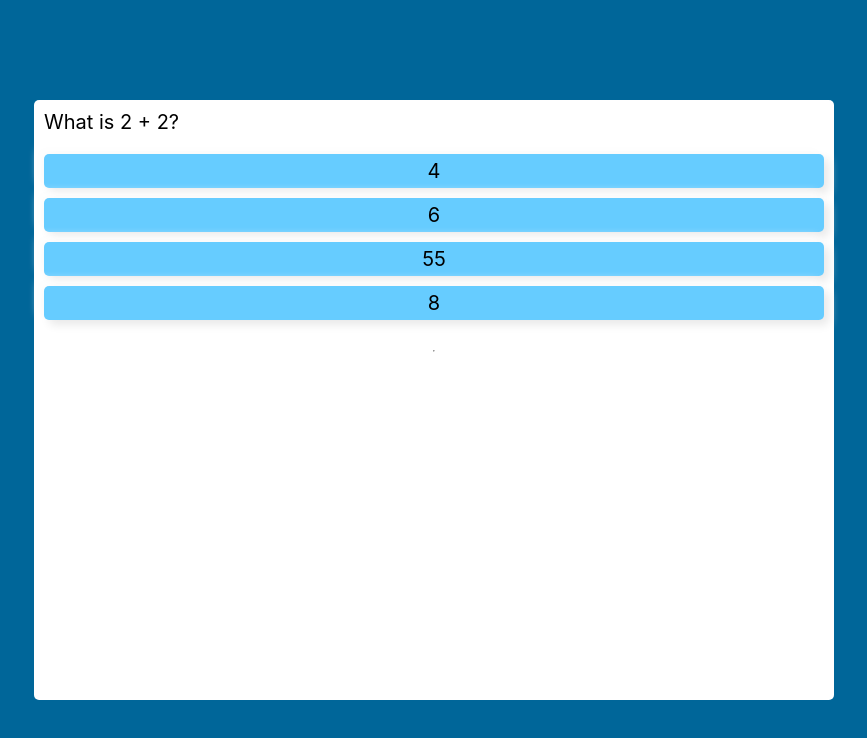
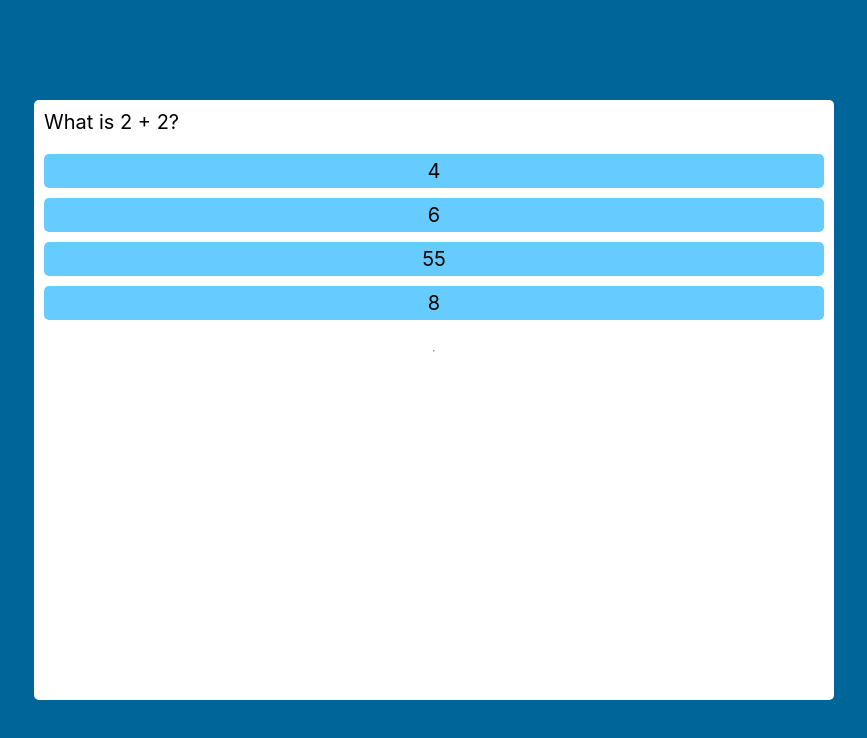
Before and after one commit to nikhilmwarrier/quiz-app-fail, a plain HTML site: page index.html in a window 1280 px wide. Both pictures are taken after a click on the button "Start". Shown: the whole page, without its empty margins (206-1073 px from the left). Drawn offline with Linux system fonts and the light colour scheme.

Commit message:
Add files via upload

```diff
--- a/styles.css
+++ b/styles.css
@@ -46,6 +46,7 @@ body.wrong{
     flex-direction: column;
     flex-wrap: wrap;
     justify-content: center;
+    align-items: stretch;
     gap: 10px;
     margin: 20px 0;
 }
@@ -59,10 +60,6 @@ body.wrong{
     color: black;
     outline: none;
     font-size: 1rem;
-
-    background: #f3f3f3;
-    box-shadow:  5px 5px 10px #e9e9e9,
-                 -5px -5px 10px #fdfdfd;
     transition: 0.2s ease-in-out;
     background-color: hsl(var(--hue), 100%, 70%);
 }
@@ -131,3 +128,7 @@ span#right-answers.high{
 span#right-answers.low{
     --hue: var(--hue-wrong);
 }
+
+.sharescore{
+    cursor: pointer;
+}
```
